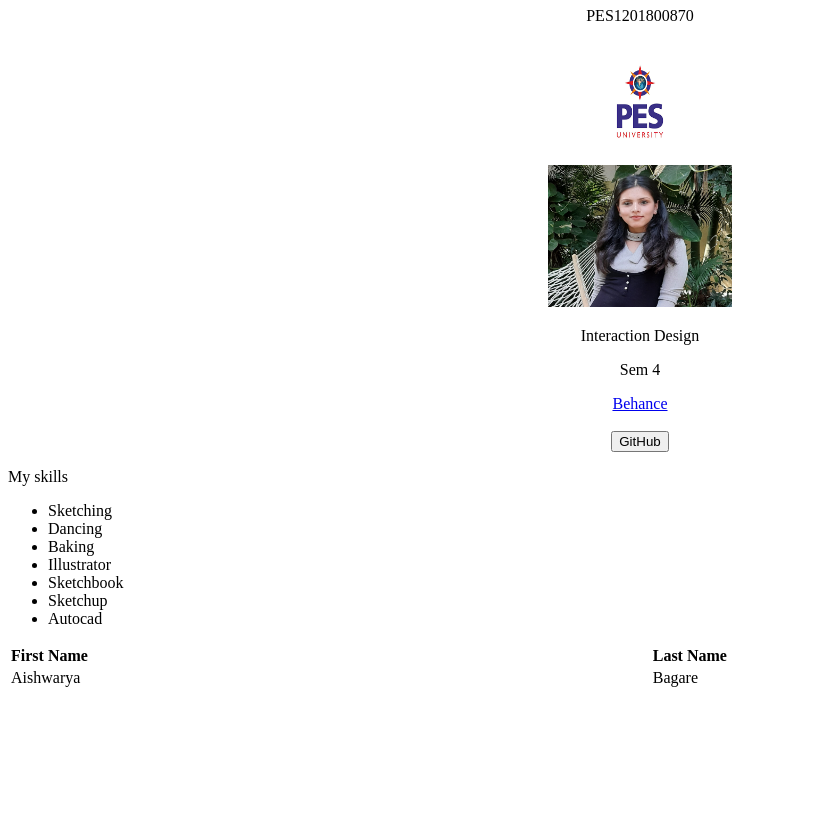
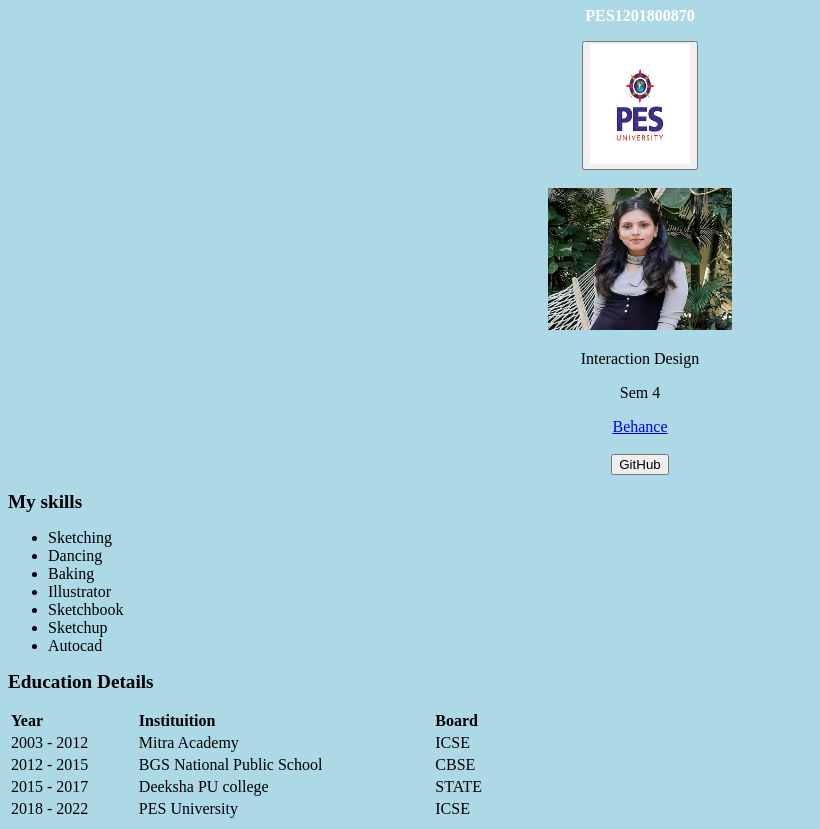
Before and after one commit to Aihwarya/Aihwarya, a plain HTML site: page index.html in a window 1280 px wide. Shown: the part 73-902 px from the top of the page, without its empty margins (0-820 px from the left). Before the commit the page ends 800 px from the top, so only its background shows below. Drawn offline with Linux system fonts and the light colour scheme.

Commit message:
Update index.html

```diff
--- a/index.html
+++ b/index.html
@@ -2,21 +2,22 @@
 <html>
 <head>
 <title> Class 1 </title>
-<body>
-<h1><center> Aishwarya Bagare</center> </h1>
-<p style="text-align:center"> PES1201800870</p>
-<center><a href="https://www.pes.edu/"><img src="pesu.png" width="100" height="120"> </a>
+<body style="background-color:lightblue;">
+<h1 style="color:white;"><center><b> Aishwarya Bagare</b></center> </h1>
+<p style="text-align:center;color:white;"> <b>PES1201800870</b></p>
+<center><button><a href="https://www.pes.edu/" target="_blank"><img src="pesu.png" width="100" height="120"> </a></button> <br><br>
 <center><img src="mypicture.jpg" width="184" height="142">
 
 <p style="text-align:center"> Interaction Design </p>
 
 <p style="text-align:center"> Sem 4 </p>
-<a href="https://www.behance.net/aishwaryab1"> Behance </a> <br/><br/>
-<a href="https://github.com/Aihwarya/Aihwarya.github.io"><button>GitHub</button></a>
-<p style="text-align:left"> My skills </p>
+<a href="https://www.behance.net/aishwaryab1"target="_blank"> Behance </a> <br/><br/>
+<a href="https://github.com/Aihwarya/Aihwarya.github.io"target="_blank"><button>GitHub</button></a>
+<p style="text-align:left"> <big><b>My skills </b></big></p>
 <list style="text-align:left">
+
 <ul>
-<li>Sketching </li>
+<li>Sketching</li>
 <li>Dancing</li>
 <li>Baking</li>
 <li>Illustrator</li>
@@ -24,12 +25,33 @@
 <li>Sketchup</li>
 <li>Autocad</li>
 </ul>
-<table width="100%">
+<p><big><b> Education Details</big></b> </p>
+
+<table width="40%">
 <tr>
-<th>First Name</th>
-<th>Last Name</th>
+<th>Year</th>
+<th>Instituition</th>
+<th>Board</th>
 </tr>
-<td> Aishwarya </td>
-<td> Bagare </td>
+<tr>
+<td> 2003 - 2012 </td>
+<td> Mitra Academy </td>
+<td> ICSE </td>
+</tr>
+<tr>
+<td> 2012 - 2015 </td>
+<td> BGS National Public School </td>
+<td> CBSE </td>
+</tr>
+<tr>
+<td> 2015 - 2017 </td>
+<td> Deeksha PU college </td>
+<td> STATE </td>
+</tr>
+<tr>
+<td> 2018 - 2022 </td>
+<td> PES University </td>
+<td> ICSE </td>
+</tr>
 </body>
 </html>
```
